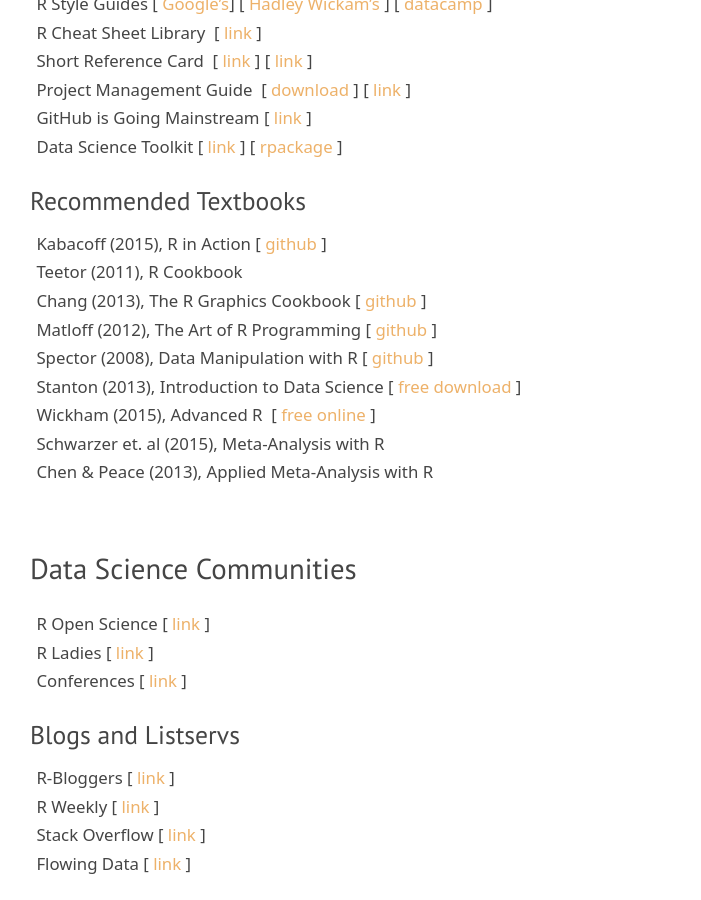
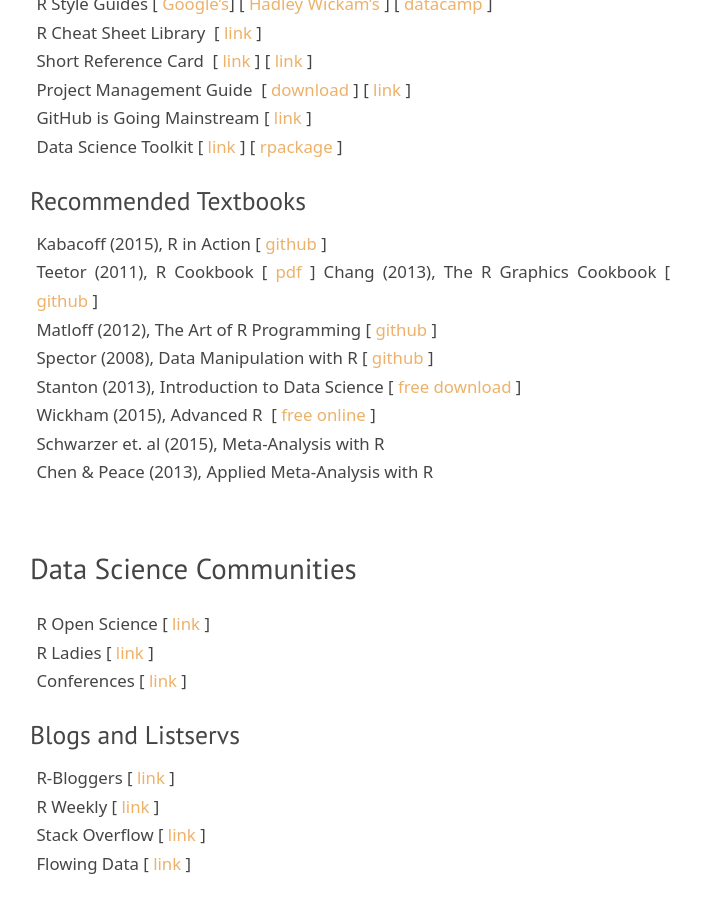
Before and after one commit to DS4PS/ds4ps_dev_site, a Jekyll site: the page built from learn.md, in a window 1280 px wide and 900 px high, scrolled down 3011 px. Shown: the whole window, without its empty margins (290-991 px from the left). Built offline with Jekyll 4.4.1, drawn with Linux system fonts in a browser that asks for light colours; nearby versions of some CDN libraries; library files that are not in the unit come from our copies.

Commit message:
Update learn.md

```diff
--- a/learn.md
+++ b/learn.md
@@ -157,7 +157,7 @@
 ### Recommended Textbooks
 
 Kabacoff (2015), R in Action [ [github](https://github.com/kabacoff/RiA2) ]
-Teetor (2011), R Cookbook
+Teetor (2011), R Cookbook  [ [pdf](http://www.bagualu.net/wordpress/wp-content/uploads/2015/10/R_Cookbook.pdf) ]
 Chang (2013), The R Graphics Cookbook [ [github](https://github.com/wch/gcookbook) ]
 Matloff (2012), The Art of R Programming [ [github](https://github.com/jcbrodie/ArtofR) ]
 Spector (2008), Data Manipulation with R [ [github](https://github.com/pawelsakowski/data-manipulation-with-R) ]
```
